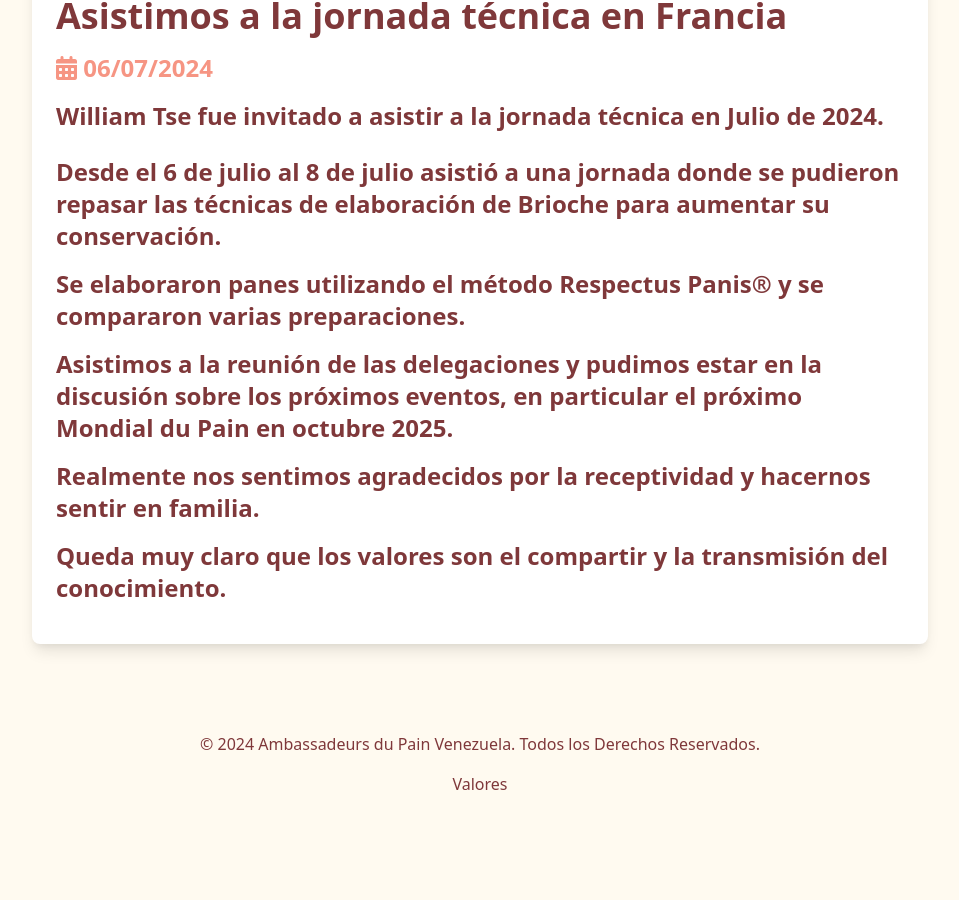
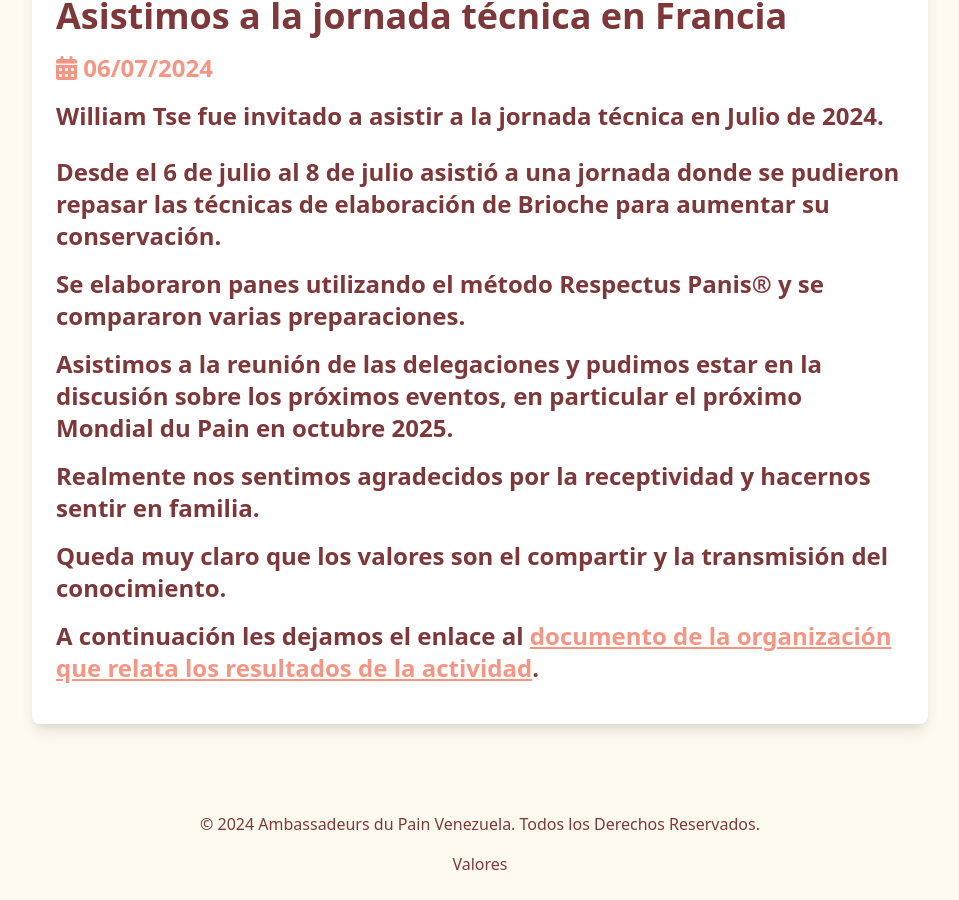
Before and after one commit to ambassadeursdupainvenezuela/ambassadeursdupainvenezuela.github.io, a Jekyll site: the page built from _blog/2024-07-06-jornada-tecnica.html, in a window 1280 px wide and 900 px high, scrolled down 1006 px. Shown: the whole window, without its empty margins (160-1119 px from the left). Built offline with Jekyll 4.4.1, drawn with Linux system fonts in a browser that asks for light colours; nearby versions of some CDN libraries; before the commit the page ends 1826 px from its top, so only the background shows below that.

Commit message:
Doc embajadores jornada tecnica

```diff
--- a/_blog/2024-07-06-jornada-tecnica.html
+++ b/_blog/2024-07-06-jornada-tecnica.html
@@ -19,4 +19,6 @@ en particular el próximo Mondial du Pain en octubre 2025.
 Realmente nos sentimos agradecidos por la receptividad y hacernos sentir en familia.
 </p><p class="text-dark mb-4">
 Queda muy claro que los valores son el compartir y la transmisión del conocimiento.
+</p><p class="text-dark mb-4">
+A continuación les dejamos el enlace al <a style="text-decoration:underline;color:#f69583" href="/assets/docs/CP-Juillet-2024-ES.pdf">documento de la organización que relata los resultados de la actividad</a>.
 </p>
```
Also changed, not shown: 1 other file.
